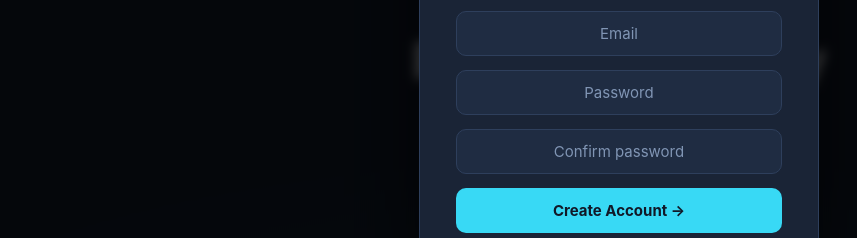
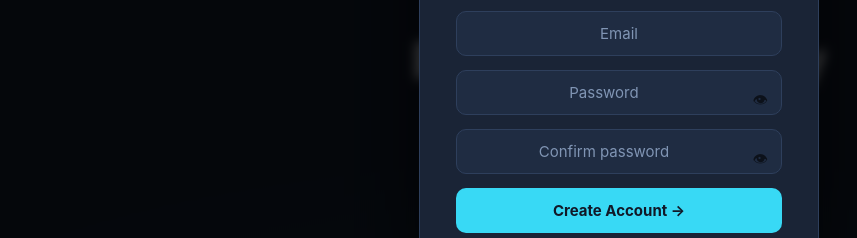
Before and after one commit to yaboixanny/xnotes, a React (Vite) app: page / in a window 1280 px wide. Both pictures are taken after typing "Sample" into the empty fields and a click on the button "Create free account →". Shown: the part 3033-3271 px from the top of the page, without its empty margins (21-878 px from the left). Built offline with nearby package versions, Linux system fonts and the light colour scheme; no server answers.

Commit message:
Add show/hide password toggle to auth modal

```diff
--- a/src/components/LandingPage.jsx
+++ b/src/components/LandingPage.jsx
@@ -295,6 +295,32 @@ function LPFooter() {
   )
 }
 
+/* ── Password field with show/hide toggle ── */
+function PasswordInput({ placeholder, value, onChange, onKeyDown, autoFocus }) {
+  const [show, setShow] = useState(false)
+  return (
+    <div className="lp-pw-wrap">
+      <input
+        className="lp-modal-input lp-pw-input"
+        type={show ? 'text' : 'password'}
+        placeholder={placeholder}
+        value={value}
+        onChange={onChange}
+        onKeyDown={onKeyDown}
+        autoFocus={autoFocus}
+      />
+      <button
+        type="button"
+        className="lp-pw-toggle"
+        onClick={() => setShow(s => !s)}
+        tabIndex={-1}
+      >
+        {show ? '🙈' : '👁'}
+      </button>
+    </div>
+  )
+}
+
 /* ── Auth Modal ── */
 function AuthModal({ initialMode = 'login', onSessionStart, onClose }) {
   const [mode, setMode] = useState(initialMode)
@@ -316,7 +342,6 @@ function AuthModal({ initialMode = 'login', onSessionStart, onClose }) {
         if (password.length < 6) { setError('Password must be at least 6 characters.'); return }
         if (password !== confirm) { setError('Passwords do not match.'); return }
         await signUp(email, password, name)
-        // Supabase may require email confirmation — handle gracefully
         onSessionStart()
       } else {
         await signIn(email, password)
@@ -340,15 +365,15 @@ function AuthModal({ initialMode = 'login', onSessionStart, onClose }) {
             <p className="lp-modal-sub">Your notes sync securely across all your devices.</p>
             <input className="lp-modal-input" placeholder="Your name (optional)" value={name} onChange={e => setName(e.target.value)} autoFocus />
             <input className="lp-modal-input" type="email" placeholder="Email" value={email} onChange={e => setEmail(e.target.value)} />
-            <input className="lp-modal-input" type="password" placeholder="Password" value={password} onChange={e => setPassword(e.target.value)} />
-            <input className="lp-modal-input" type="password" placeholder="Confirm password" value={confirm} onChange={e => setConfirm(e.target.value)} onKeyDown={e => e.key === 'Enter' && handleSubmit()} />
+            <PasswordInput placeholder="Password" value={password} onChange={e => setPassword(e.target.value)} />
+            <PasswordInput placeholder="Confirm password" value={confirm} onChange={e => setConfirm(e.target.value)} onKeyDown={e => e.key === 'Enter' && handleSubmit()} />
           </>
         ) : (
           <>
             <h2 className="lp-modal-title">Welcome back</h2>
             <p className="lp-modal-sub">Sign in to access your notes.</p>
             <input className="lp-modal-input" type="email" placeholder="Email" value={email} onChange={e => setEmail(e.target.value)} autoFocus />
-            <input className="lp-modal-input" type="password" placeholder="Password" value={password} onChange={e => setPassword(e.target.value)} onKeyDown={e => e.key === 'Enter' && handleSubmit()} />
+            <PasswordInput placeholder="Password" value={password} onChange={e => setPassword(e.target.value)} onKeyDown={e => e.key === 'Enter' && handleSubmit()} />
           </>
         )}
 
--- a/src/index.css
+++ b/src/index.css
@@ -1684,6 +1684,32 @@ body {
 }
 .lp-modal-btn:hover { opacity: 0.9; }
 
+.lp-pw-wrap {
+  position: relative;
+  width: 100%;
+}
+
+.lp-pw-input {
+  width: 100%;
+  padding-right: 44px !important;
+}
+
+.lp-pw-toggle {
+  position: absolute;
+  right: 10px;
+  top: 50%;
+  transform: translateY(-50%);
+  background: none;
+  border: none;
+  cursor: pointer;
+  font-size: 15px;
+  line-height: 1;
+  padding: 4px;
+  opacity: 0.6;
+  transition: opacity 0.15s;
+}
+.lp-pw-toggle:hover { opacity: 1; }
+
 .lp-modal-btn:disabled { opacity: 0.6; cursor: not-allowed; }
 
 .lp-modal-error {
```
